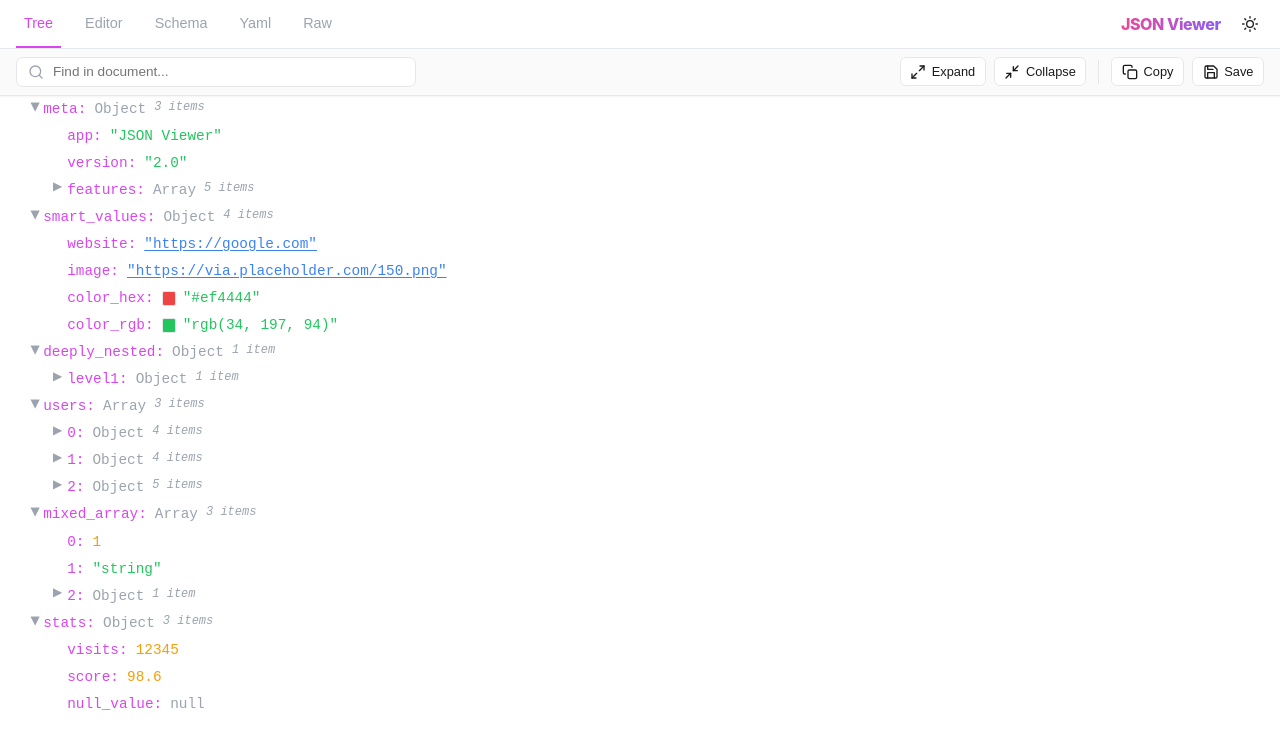
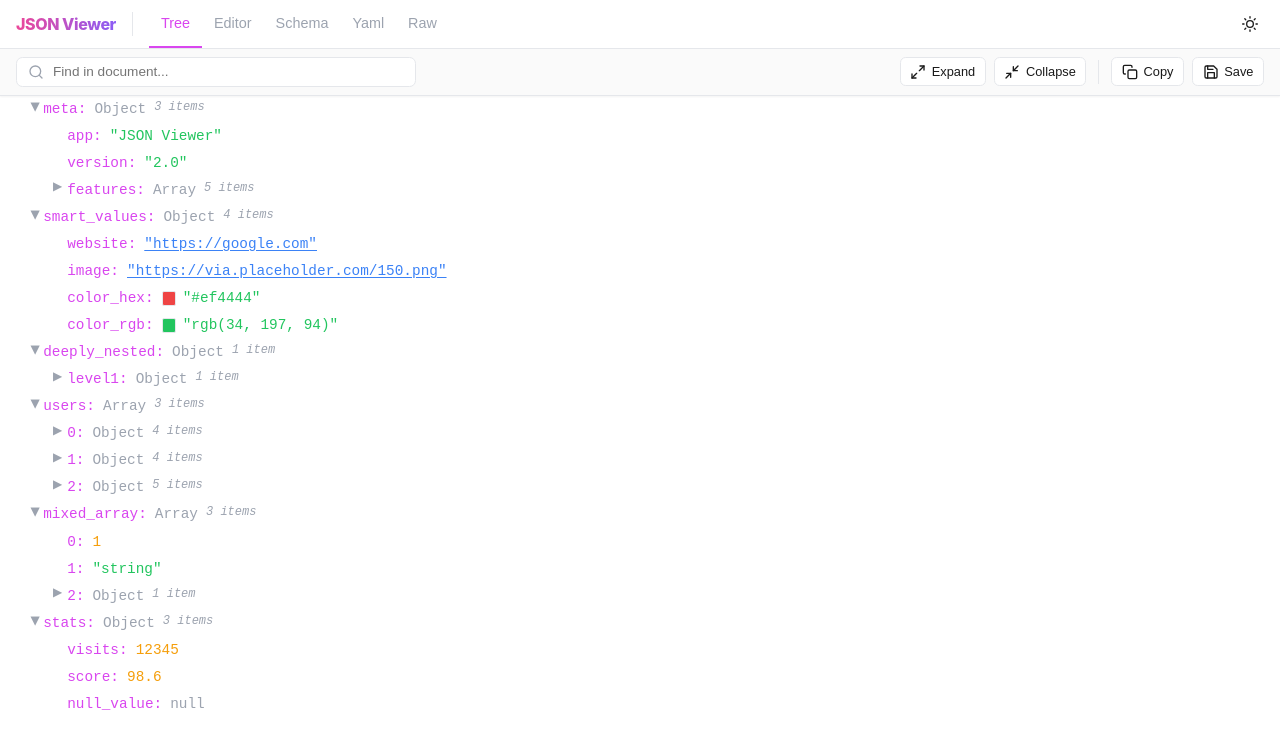
Before and after one commit to kunalbabre/JsonViewer, a browser extension: page test.html in a window 1280 px wide. Drawn offline with Linux system fonts and the light colour scheme.

Commit message:
Refactor Toolbar layout; enhance navigation structure and improve visual separation of elements

```diff
--- a/src/styles.css
+++ b/src/styles.css
@@ -84,8 +84,8 @@ body.json-viewer-active {
 
 .jv-nav-group {
   display: flex;
+  align-items: center;
   height: 100%;
-  gap: 1rem;
 }
 
 .jv-nav-btn {
@@ -96,7 +96,7 @@ body.json-viewer-active {
   font-weight: 500;
   font-size: 0.9rem;
   cursor: pointer;
-  padding: 0 0.5rem;
+  padding: 0 0.75rem;
   height: 100%;
   transition: all 0.2s;
 }
--- a/src/ui/Toolbar.js
+++ b/src/ui/Toolbar.js
@@ -9,9 +9,21 @@ export class Toolbar {
         const topBar = document.createElement('div');
         topBar.className = 'jv-top-bar';
 
-        // Left: View Switchers
-        const nav = document.createElement('div');
-        nav.className = 'jv-nav-group';
+        // Left: Logo & View Switchers
+        const leftGroup = document.createElement('div');
+        leftGroup.className = 'jv-nav-group';
+
+        const logo = document.createElement('div');
+        logo.className = 'jv-logo';
+        logo.textContent = 'JSON Viewer';
+        leftGroup.appendChild(logo);
+
+        // Separator
+        const sep = document.createElement('div');
+        sep.className = 'jv-separator';
+        sep.style.height = '1.5rem';
+        sep.style.margin = '0 1rem';
+        leftGroup.appendChild(sep);
 
         const views = ['tree', 'editor', 'schema', 'yaml', 'raw'];
         this.viewButtons = {};
@@ -23,24 +35,19 @@ export class Toolbar {
             btn.textContent = label;
             btn.onclick = () => onViewChange(view);
             this.viewButtons[view] = btn;
-            nav.appendChild(btn);
+            leftGroup.appendChild(btn);
         });
-        topBar.appendChild(nav);
+        topBar.appendChild(leftGroup);
 
-        // Right: Title & Theme
-        const metaGroup = document.createElement('div');
-        metaGroup.className = 'jv-meta-group';
-
-        const logo = document.createElement('div');
-        logo.className = 'jv-logo';
-        logo.textContent = 'JSON Viewer';
-        metaGroup.appendChild(logo);
+        // Right: Theme
+        const rightGroup = document.createElement('div');
+        rightGroup.className = 'jv-meta-group';
 
         const themeBtn = this.createButton(Icons.theme, 'Toggle Theme', onThemeToggle);
         themeBtn.classList.add('jv-icon-only');
-        metaGroup.appendChild(themeBtn);
+        rightGroup.appendChild(themeBtn);
 
-        topBar.appendChild(metaGroup);
+        topBar.appendChild(rightGroup);
         this.element.appendChild(topBar);
 
         // --- Second Bar: Actions & Search ---
```
